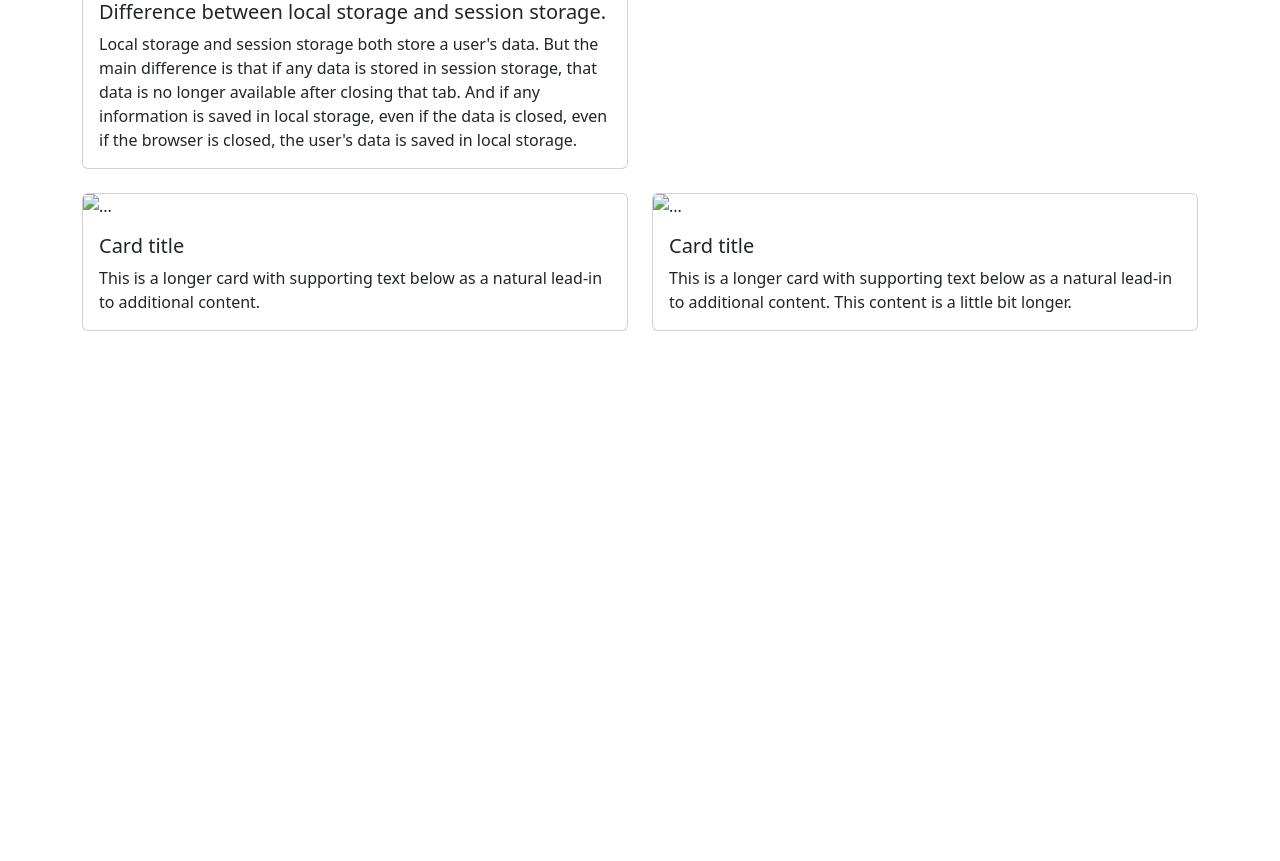
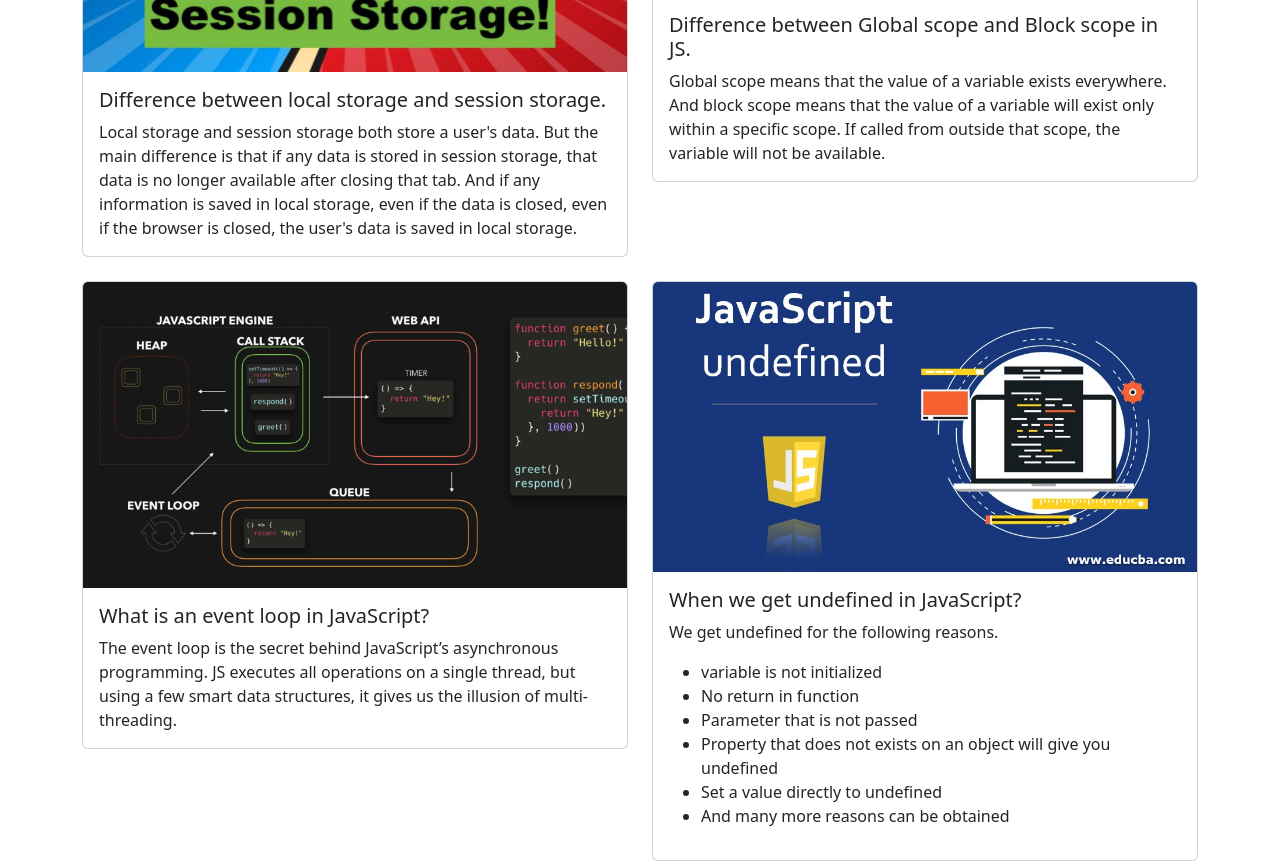
Before and after one commit to mmorshedulislam/Speed-Monster-Debug, a plain HTML site: page blog.html in a window 1280 px wide. Shown: the part 454-1315 px from the top of the page. Before the commit the page ends 800 px from the top, so only its background shows below. Drawn offline with nearby package versions, Linux system fonts and the light colour scheme.

Commit message:
All blogs are added

```diff
--- a/blog.html
+++ b/blog.html
@@ -10,7 +10,7 @@
     />
   </head>
   <body class="container">
-    <h1 class="text-center">Hello, world!</h1>
+    <h1 class="text-center my-5">This is Blog page.</h1>
     <div class="row row-cols-1 row-cols-md-2 g-4">
       <div class="col">
         <div class="card">
@@ -32,38 +32,49 @@
       </div>
       <div class="col">
         <div class="card">
-          <img src="..." class="card-img-top" alt="..." />
+          <img src="imgs/scope.jpg" class="card-img-top" alt="..." />
           <div class="card-body">
-            <h5 class="card-title">Card title</h5>
+            <h5 class="card-title">
+              Difference between Global scope and Block scope in JS.
+            </h5>
             <p class="card-text">
-              This is a longer card with supporting text below as a natural
-              lead-in to additional content. This content is a little bit
-              longer.
+              Global scope means that the value of a variable exists everywhere.
+              And block scope means that the value of a variable will exist only
+              within a specific scope. If called from outside that scope, the
+              variable will not be available.
             </p>
           </div>
         </div>
       </div>
       <div class="col">
         <div class="card">
-          <img src="..." class="card-img-top" alt="..." />
+          <img src="imgs/event-loop.webp" class="card-img-top" alt="..." />
           <div class="card-body">
-            <h5 class="card-title">Card title</h5>
+            <h5 class="card-title">What is an event loop in JavaScript?</h5>
             <p class="card-text">
-              This is a longer card with supporting text below as a natural
-              lead-in to additional content.
+              The event loop is the secret behind JavaScript’s asynchronous
+              programming. JS executes all operations on a single thread, but
+              using a few smart data structures, it gives us the illusion of
+              multi-threading.
             </p>
           </div>
         </div>
       </div>
       <div class="col">
         <div class="card">
-          <img src="..." class="card-img-top" alt="..." />
+          <img src="imgs/undefined.jpg" class="card-img-top" alt="..." />
           <div class="card-body">
-            <h5 class="card-title">Card title</h5>
-            <p class="card-text">
-              This is a longer card with supporting text below as a natural
-              lead-in to additional content. This content is a little bit
-              longer.
+            <h5 class="card-title">When we get undefined in JavaScript?</h5>
+            <p class="card-text">We get undefined for the following reasons.
+                <ul type="squared">
+                    <li>variable is not initialized</li>
+                    <li>No return in function</li>
+                    <li>Parameter that is not passed</li>
+                    <li>Property that does not exists on an object will give you undefined</li>
+                    <li>Set a value directly to undefined</li>
+                    <li>And many more reasons can be obtained</li>
+
+                  </ul>
             </p>
           </div>
         </div>
```
